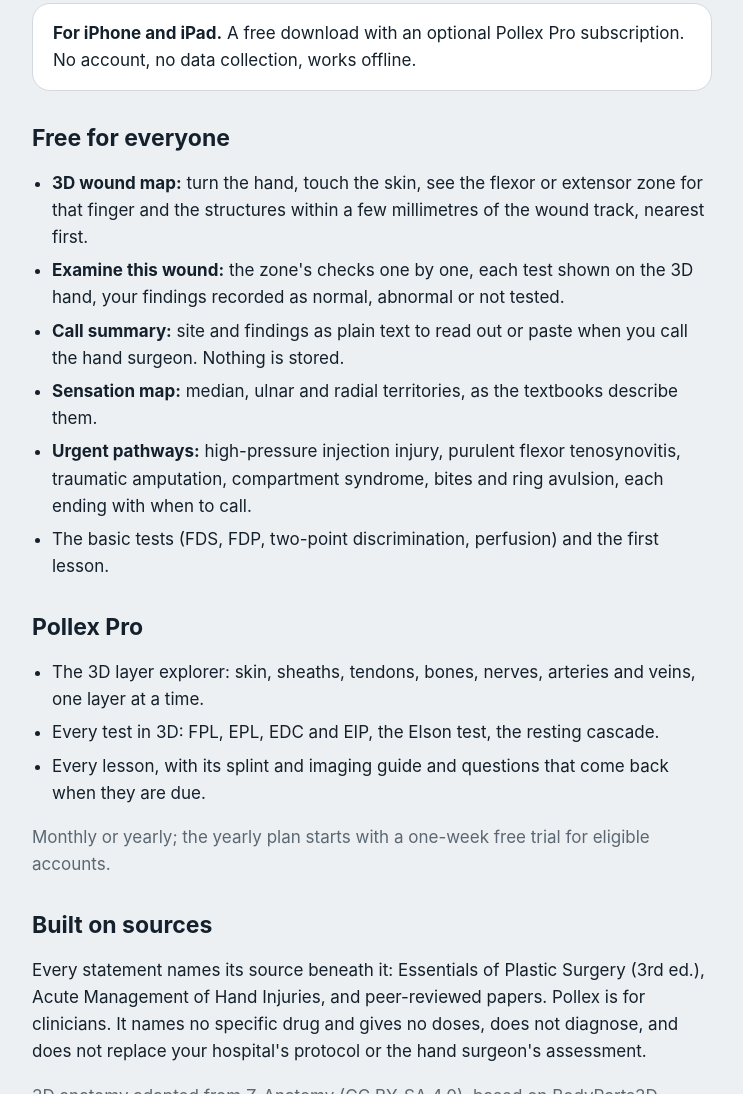
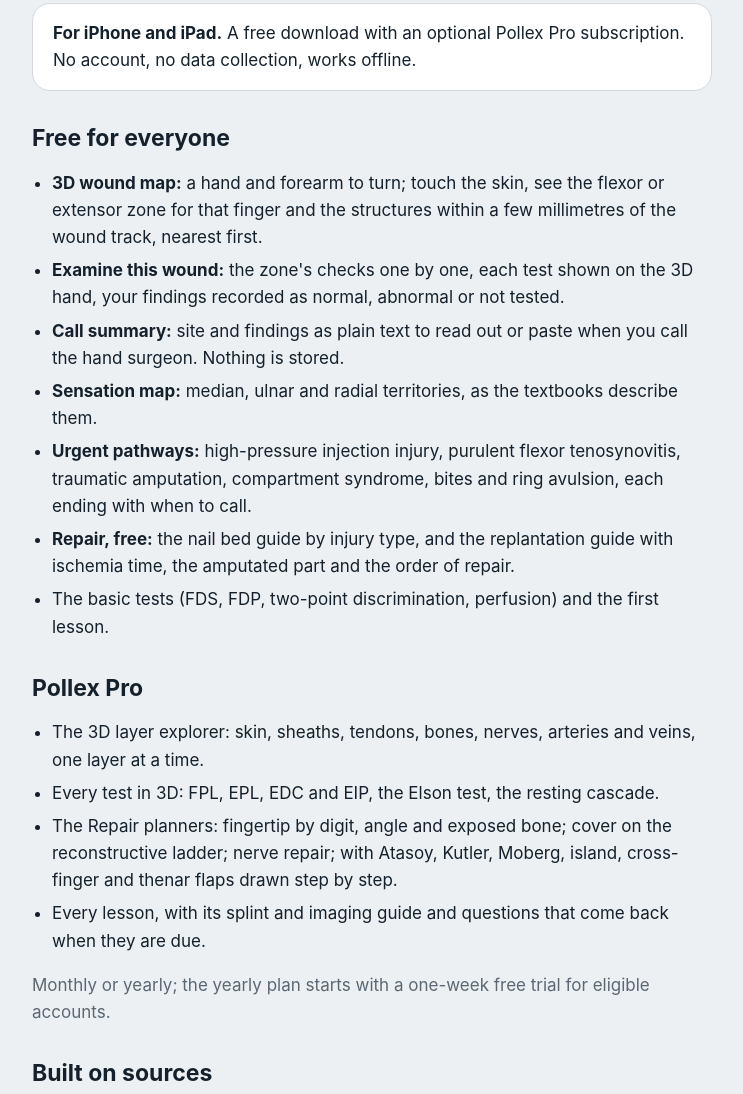
Before and after one commit to berkemd/norea, a plain HTML site: page pollex/index.html in a window 1280 px wide. Shown: the part 316-1410 px from the top of the page, without its empty margins (268-1011 px from the left). Drawn offline with Linux system fonts and the light colour scheme.

Commit message:
site: pollex_onkol_onarim
Co-Authored-By: Claude Fable 5.2 <noreply@anthropic.com>
Claude-Session: https://claude.ai/code/session_01BoFeQ7QtZHerPveCXTP6VS

```diff
--- a/pollex/index.html
+++ b/pollex/index.html
@@ -11,13 +11,15 @@ ul{padding-left:20px}li{margin:6px 0}.nav{margin-top:44px;padding-top:16px;borde
 .mark{width:88px;height:88px}</style></head><body><main><svg class="mark" viewBox="0 0 1024 1024" role="img" aria-label="Pollex"><defs><linearGradient id="b" x1="0" y1="0" x2="0" y2="1"><stop offset="0" stop-color="#22313d"/><stop offset="1" stop-color="#0e161d"/></linearGradient><linearGradient id="a" x1="0" y1="0" x2="0" y2="1"><stop offset="0" stop-color="#f8bc5a"/><stop offset="1" stop-color="#e07b1c"/></linearGradient></defs><rect width="1024" height="1024" rx="230" fill="url(#b)"/><path fill="url(#a)" fill-rule="evenodd" d="M297 250 a75 75 0 0 1 75 -75 H520 a255 255 0 0 1 0 510 H447 V800 a75 75 0 0 1 -150 0 Z M447 325 V535 H520 a105 105 0 0 0 0 -210 Z"/><path d="M326 684 q46 16 92 0 M326 722 q46 16 92 0" stroke="#b45a12" stroke-width="8" fill="none" stroke-linecap="round"/></svg><h1>Pollex</h1><p class="tag">Touch the wound on an anatomical 3D hand: see the tendon zone at that spot and the tendons, nerves and vessels that lie beneath it. For emergency, plastic, orthopaedic and hand surgery clinicians.</p>
 <div class="kutu"><strong>For iPhone and iPad.</strong> A free download with an optional Pollex Pro subscription. No account, no data collection, works offline.</div>
 <h2>Free for everyone</h2><ul>
-<li><strong>3D wound map:</strong> turn the hand, touch the skin, see the flexor or extensor zone for that finger and the structures within a few millimetres of the wound track, nearest first.</li>
+<li><strong>3D wound map:</strong> a hand and forearm to turn; touch the skin, see the flexor or extensor zone for that finger and the structures within a few millimetres of the wound track, nearest first.</li>
 <li><strong>Examine this wound:</strong> the zone's checks one by one, each test shown on the 3D hand, your findings recorded as normal, abnormal or not tested.</li>
 <li><strong>Call summary:</strong> site and findings as plain text to read out or paste when you call the hand surgeon. Nothing is stored.</li>
 <li><strong>Sensation map:</strong> median, ulnar and radial territories, as the textbooks describe them.</li>
 <li><strong>Urgent pathways:</strong> high-pressure injection injury, purulent flexor tenosynovitis, traumatic amputation, compartment syndrome, bites and ring avulsion, each ending with when to call.</li>
+<li><strong>Repair, free:</strong> the nail bed guide by injury type, and the replantation guide with ischemia time, the amputated part and the order of repair.</li>
 <li>The basic tests (FDS, FDP, two-point discrimination, perfusion) and the first lesson.</li></ul>
-<h2>Pollex Pro</h2><ul><li>The 3D layer explorer: skin, sheaths, tendons, bones, nerves, arteries and veins, one layer at a time.</li><li>Every test in 3D: FPL, EPL, EDC and EIP, the Elson test, the resting cascade.</li><li>Every lesson, with its splint and imaging guide and questions that come back when they are due.</li></ul>
+<h2>Pollex Pro</h2><ul><li>The 3D layer explorer: skin, sheaths, tendons, bones, nerves, arteries and veins, one layer at a time.</li><li>Every test in 3D: FPL, EPL, EDC and EIP, the Elson test, the resting cascade.</li><li>The Repair planners: fingertip by digit, angle and exposed bone; cover on the reconstructive ladder; nerve repair; with Atasoy, Kutler, Moberg, island, cross-finger and thenar flaps drawn step by step.</li>
+<li>Every lesson, with its splint and imaging guide and questions that come back when they are due.</li></ul>
 <p class="mute">Monthly or yearly; the yearly plan starts with a one-week free trial for eligible accounts.</p>
 <h2>Built on sources</h2><p>Every statement names its source beneath it: Essentials of Plastic Surgery (3rd ed.), Acute Management of Hand Injuries, and peer-reviewed papers. Pollex is for clinicians. It names no specific drug and gives no doses, does not diagnose, and does not replace your hospital's protocol or the hand surgeon's assessment.</p>
 <p class="mute">3D anatomy adapted from Z-Anatomy (CC BY-SA 4.0), based on BodyParts3D. <a href="https://berkemd.github.io/norea/pollex/anatomy.html">Credits and the adapted model</a>.</p>
```
Also changed, not shown: pollex/anatomy.html (+2 -2 lines), 1 other file.
